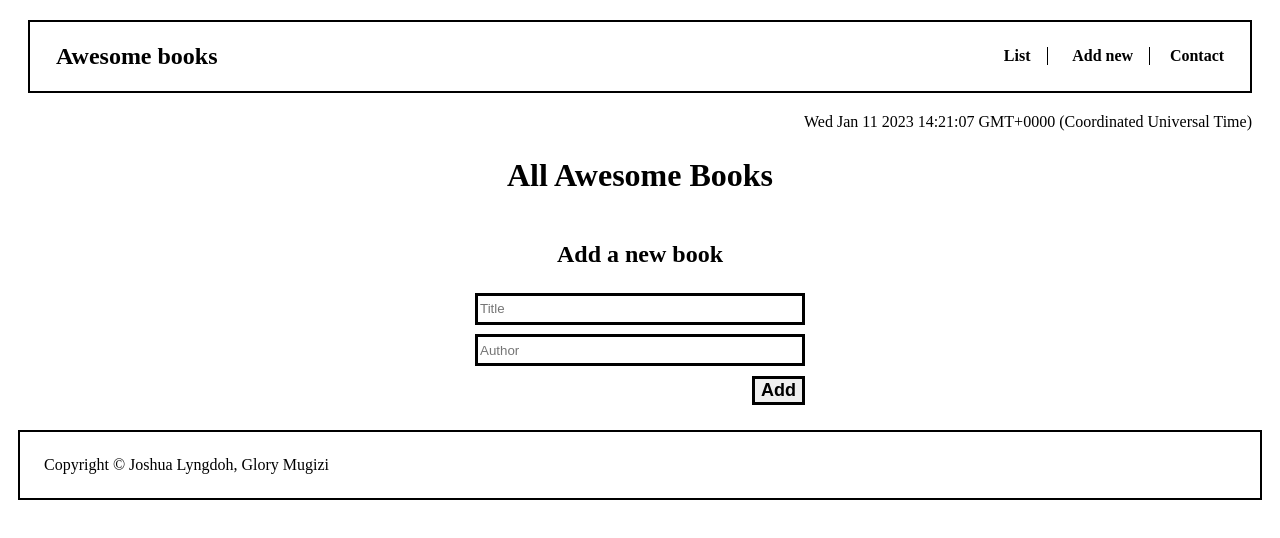
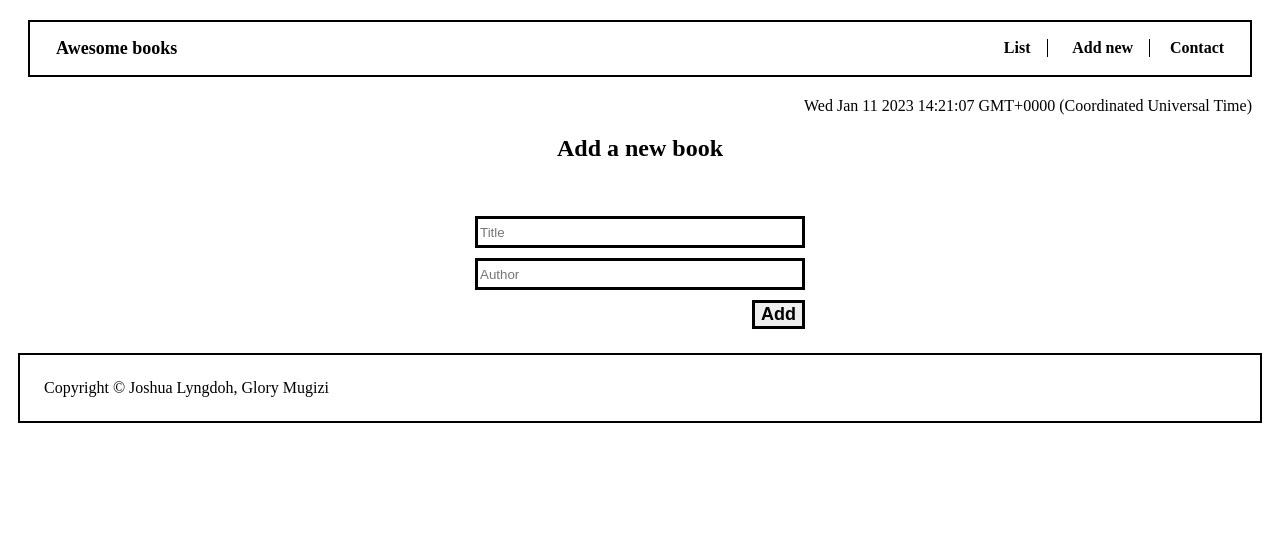
Before and after one commit to glorymugizi/awesome_books, a website: page index.html in a window 1280 px wide. Drawn offline with Linux system fonts and the light colour scheme.

Commit message:
add more styling to the navbar

```diff
--- a/index.html
+++ b/index.html
@@ -21,10 +21,9 @@
     </header>
     <main>
       <section id="bookLibrary" class="library">
-        <h1 id="heading">All Awesome Books</h1>
         <div id="displayBooks"></div>
         <div class="addbooks">
-          <h2>Add a new book</h2>
+          <h2 class="addheading">Add a new book</h2>
           <form action="#" id="readBook">
             <div class="book-description">
               <input
--- a/scripts.js
+++ b/scripts.js
@@ -1,14 +1,14 @@
-const form = document.querySelector("#readBook");
-const title = document.querySelector("#title");
-const author = document.querySelector("#author");
-const showArea = document.querySelector("#displayBooks");
-const bookLibrary = document.querySelector("#bookLibrary");
-const listbooks = document.querySelector("#listbooks");
-const contactInfo = document.querySelector("#contactpage");
-const contactSection = document.querySelector(".info-section");
-const newbook = document.querySelector("#newbook");
-const addbooks = document.querySelector(".addbooks");
-const dates = document.querySelector("#date");
+const form = document.querySelector('#readBook');
+const title = document.querySelector('#title');
+const author = document.querySelector('#author');
+const showArea = document.querySelector('#displayBooks');
+const bookLibrary = document.querySelector('#bookLibrary');
+const listbooks = document.querySelector('#listbooks');
+const contactInfo = document.querySelector('#contactpage');
+const contactSection = document.querySelector('.info-section');
+const newbook = document.querySelector('#newbook');
+const addbooks = document.querySelector('.addbooks');
+const dates = document.querySelector('#date');
 
 class Books {
   constructor(title, author) {
@@ -20,68 +20,68 @@ class Books {
     const bookTitle = title.value;
     const bookAuthor = author.value;
     const book = new Books(bookTitle, bookAuthor);
-    if (localStorage.getItem("books") === null) {
+    if (localStorage.getItem('books') === null) {
       const bookStore = [];
       bookStore.push(book);
-      localStorage.setItem("books", JSON.stringify(bookStore));
+      localStorage.setItem('books', JSON.stringify(bookStore));
     } else {
-      const bookStorage = localStorage.getItem("books");
+      const bookStorage = localStorage.getItem('books');
       const bookArray = JSON.parse(bookStorage);
       bookArray.push(book);
-      localStorage.setItem("books", JSON.stringify(bookArray));
+      localStorage.setItem('books', JSON.stringify(bookArray));
     }
 
-    title.value = "";
-    author.value = "";
+    title.value = '';
+    author.value = '';
     this.dotiBooks();
   }
 
   dotiBooks() {
-    const wrapper = document.createElement("div");
-    const hline = document.createElement("hr");
-    const bookStorage = localStorage.getItem("books");
-    const dotion = document.createElement("div");
+    const wrapper = document.createElement('div');
+    const heading = document.createElement('h1');
+    heading.innerHTML = 'All awesome books';
+    heading.classList.add('heading');
+    const bookStorage = localStorage.getItem('books');
+    const dotion = document.createElement('div');
     dotion.innerText = this.author;
     const bookArray = JSON.parse(bookStorage);
     bookArray.forEach((element, index) => {
-      const heading = document.createElement("h1");
-      const displayTitle = document.createElement("p");
-      const displayAuthor = document.createElement("p");
-      const delbtn = document.createElement("div");
-      const container = document.createElement("div");
-      const senti = document.createElement("div");
+      const displayTitle = document.createElement('p');
+      const displayAuthor = document.createElement('p');
+      const delbtn = document.createElement('div');
+      const container = document.createElement('div');
+      const senti = document.createElement('div');
       displayTitle.innerText = `"${element.title}" by`;
       displayAuthor.innerText = element.author;
       delbtn.innerHTML = `<button class="btn outer" onclick='deleteItem(${index})'>Remove</button>`;
-      delbtn.classList.add("deleteBook");
-      container.classList.add("library", "middle");
-      senti.classList.add("library");
-      displayAuthor.classList.add("letter");
+      delbtn.classList.add('deleteBook');
+      container.classList.add('library', 'middle');
+      senti.classList.add('library');
+      displayAuthor.classList.add('letter');
       senti.appendChild(displayTitle);
       senti.appendChild(displayAuthor);
       container.appendChild(senti);
       container.appendChild(delbtn);
       wrapper.appendChild(container);
     });
-    hline.classList.add("hline");
+    showArea.appendChild(heading);
     showArea.appendChild(wrapper);
-    showArea.appendChild(hline);
   }
 
   removeBook(index) {
-    const bookStorage = localStorage.getItem("books");
+    const bookStorage = localStorage.getItem('books');
     const bookArray = JSON.parse(bookStorage);
     bookArray.splice(index, 1);
-    localStorage.setItem("books", JSON.stringify(bookArray));
-    showArea.innerHTML = "";
+    localStorage.setItem('books', JSON.stringify(bookArray));
+    showArea.innerHTML = '';
     this.dotiBooks();
   }
 }
 
-form.addEventListener("submit", (event) => {
+form.addEventListener('submit', (event) => {
   event.preventDefault();
 
-  showArea.innerHTML = "";
+  showArea.innerHTML = '';
   const book = new Books();
   book.dataStorage();
 });
@@ -91,26 +91,26 @@ const deleteItem = (id) => {
   addedBook.removeBook(id);
 };
 // display and hide page sections
-showArea.classList.add("hidden");
-listbooks.addEventListener("click", () => {
-  showArea.classList.remove("hidden");
-  addbooks.style.display = "none";
-  contactSection.style.display = "none";
+showArea.classList.add('hidden');
+listbooks.addEventListener('click', () => {
+  showArea.classList.remove('hidden');
+  addbooks.style.display = 'none';
+  contactSection.style.display = 'none';
 });
 
-contactInfo.addEventListener("click", () => {
-  contactSection.classList.remove("hidden");
-  contactSection.style.display = "flex";
-  showArea.classList.add("hidden");
-  addbooks.style.display = "none";
+contactInfo.addEventListener('click', () => {
+  contactSection.classList.remove('hidden');
+  contactSection.style.display = 'flex';
+  showArea.classList.add('hidden');
+  addbooks.style.display = 'none';
 });
 
-newbook.addEventListener("click", () => {
-  contactSection.style.display = "none";
-  showArea.classList.add("hidden");
-  addbooks.style.display = "flex";
+newbook.addEventListener('click', () => {
+  contactSection.style.display = 'none';
+  showArea.classList.add('hidden');
+  addbooks.style.display = 'flex';
 });
 
 dates.innerHTML = Date();
 
-window.addEventListener("load", addedBook.dotiBooks());
+window.addEventListener('load', addedBook.dotiBooks());
--- a/style.css
+++ b/style.css
@@ -5,10 +5,6 @@
 
 .library {
   display: flex;
-}
-
-a:active{
-  color: blue;
 }
 
 .middle {
@@ -21,9 +17,10 @@ a:active{
   font-weight: 900;
 }
 
-#heading {
+.heading {
   font-weight: 900;
-  font-size: xx-large;
+  font-size: 30px;
+  text-align: center;
 }
 
 .outer {
@@ -76,6 +73,7 @@ a:active{
 
 .navbar h2 {
   padding-left: 25px;
+  font-size: 18px;
 }
 
 .listItems {
@@ -107,6 +105,10 @@ a:active{
 
 .hidden {
   display: none;
+}
+
+.addheading {
+  padding-bottom: 30px;
 }
 
 #date {
```
